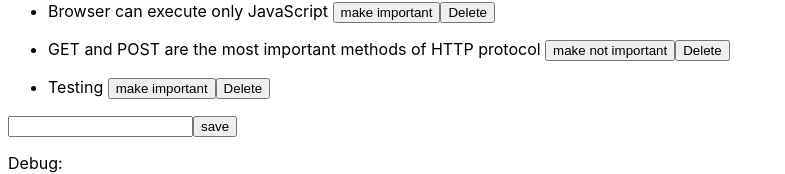
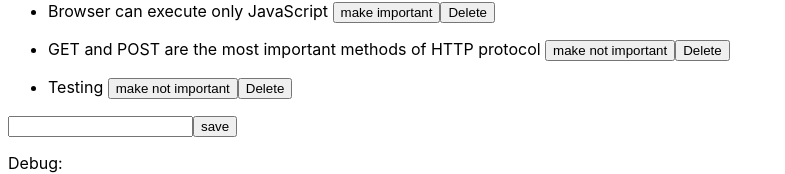
Before and after one commit to filmverse/part4, a React (Create React App) app in the folder project2/: page / in a window 1280 px wide. Shown: the part 144-318 px from the top of the page, without its empty margins (0-785 px from the left). Built offline with nearby package versions, Linux system fonts and the light colour scheme; data requests are answered from the project's data file.

Commit message:
creating notes app for testing purpose

```diff
--- a/project2/db.json
+++ b/project2/db.json
@@ -17,8 +17,8 @@
     },
     {
       "content": "Testing",
-      "important": false,
-      "id": 5
+      "important": true,
+      "id": 4
     }
   ]
 }
--- a/project2/src/App.js
+++ b/project2/src/App.js
@@ -1,6 +1,7 @@
 
 import { useState, useEffect } from 'react';
 import axios from 'axios';
+import noteApp from './services/notes';
 import Note from './components/Note';
 import NoteForm from './components/NoteForm';
 
@@ -13,7 +14,7 @@ const App = () => {
   const [ showAll, setShowAll ] = useState(true)
 
   const hook = () => {
-    axios.get(baseUrl).then(response => {
+    noteApp.getAll().then(response => {
       console.log(response.data)
       setNotes(response.data)
     })
@@ -26,12 +27,26 @@ const App = () => {
       content: newNote,
       important: Math.random() < 0.5,
     }
-    axios.post(baseUrl, addNote).then(
+    noteApp.create(addNote).then(
       response => {
         setNotes(notes.concat(response.data))
         setNewNote("")
       }
     )
+  }
+
+  const removeNote = (id) => () => {
+    noteApp.remove(id).then(() => {
+      setNotes(notes.filter(note => note.id !== id))
+    })
+  }
+
+  const toggleNoteImportance = (id) => () => {
+    const note = notes.find(note => note.id === id)
+    const toggleNote = {...note, important: !note.important}
+    noteApp.update(id, toggleNote).then(response => {
+      setNotes(notes.map(note => note.id === id ? response.data : note))
+    })
   }
 
   const noteToShow = showAll
@@ -40,20 +55,6 @@ const App = () => {
 
   const handleChange = (funObj) => (event) => {
     funObj(event.target.value)
-  }
-
-  const removeNote = (id) => () => {
-    axios.delete(`${baseUrl}/${id}`).then(() => {
-      setNotes(notes.filter(note => note.id !== id))
-    })
-  }
-
-  const toggleNoteImportance = (id) => () => {
-    const note = notes.find(note => note.id === id)
-    const toggleNote = {...note, important: !note.important}
-    axios.put(`${baseUrl}/${id}`, toggleNote).then(response => {
-      setNotes(notes.map(note => note.id === id ? response.data : note))
-    })
   }
 
   return (
--- /dev/null
+++ b/project2/src/services/notes.js
@@ -0,0 +1,23 @@
+import axios from 'axios';
+
+const baseUrl = 'http://localhost:3001/notes'
+
+const getAll = () => {
+    return axios.get(baseUrl)
+}
+
+const create = (addNote) => {
+    return axios.post(baseUrl, addNote)
+}
+
+const remove = (id) => {
+    return axios.delete(`${baseUrl}/${id}`)
+}
+
+const update = (id, toggleNote) => {
+    return axios.put(`${baseUrl}/${id}`, toggleNote)
+}
+
+const noteApp = { getAll, create, remove, update }
+
+export default noteApp;
```
